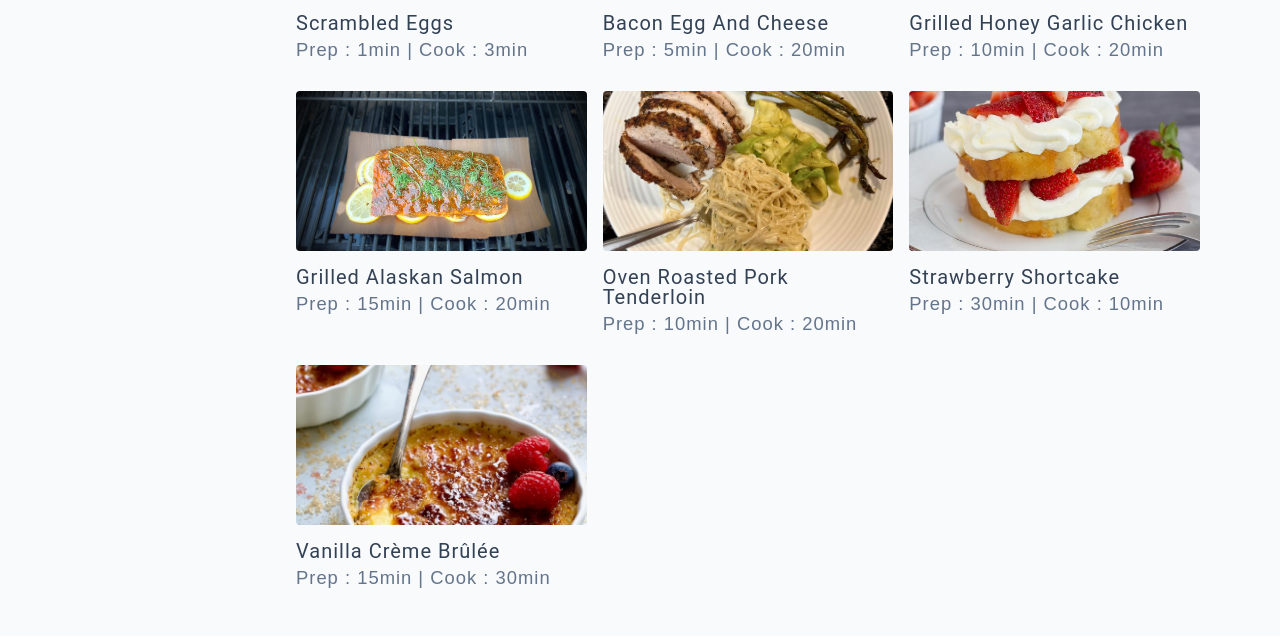
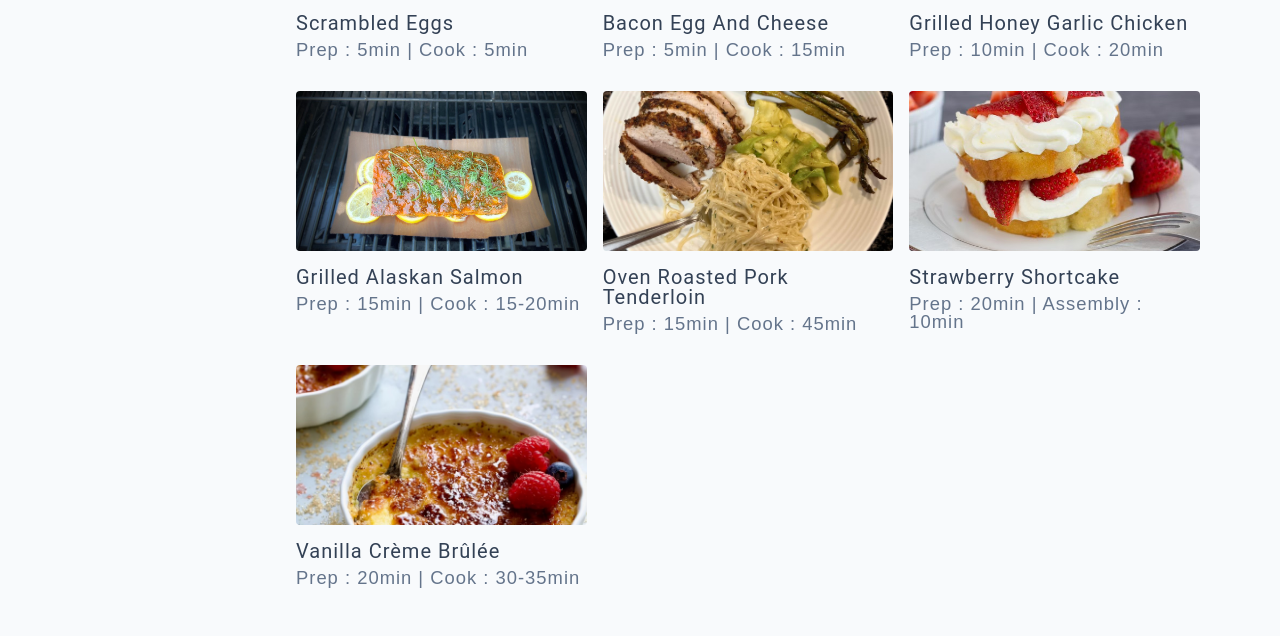
Before and after one commit to Tdrizz/cookbookwebsite, a plain HTML site: page recipes.html in a window 1280 px wide. Shown: the part 377-1015 px from the top of the page. Drawn offline with Linux system fonts and the light colour scheme.

Commit message:
Update prep/cook times in recipes.html

```diff
--- a/recipes.html
+++ b/recipes.html
@@ -61,7 +61,7 @@
           <a id="breakfast" href="./scrambledeggs.html" class="recipe">
             <img src="./assets/recipes/recipe1.jpeg" alt="food" class="img recipe-img"/>
             <h5>Scrambled Eggs</h5>
-            <p>Prep : 1min | Cook : 3min</p>
+            <p>Prep : 5min | Cook : 5min</p>
           </a>
           <!--end of single recipe-->
 
@@ -69,7 +69,7 @@
           <a id="breakfast" href="./baconeggcheese.html" class="recipe">
             <img src="./assets/recipes/recipe2.jpeg" alt="food" class="img recipe-img"/>
             <h5>Bacon Egg and Cheese</h5>
-            <p>Prep : 5min | Cook : 20min</p>
+            <p>Prep : 5min | Cook : 15min</p>
           </a>
           <!--end of single recipe-->
 
@@ -85,7 +85,7 @@
           <a id="entree" href="./grilledsalmon.html" class="recipe">
             <img src="./assets/recipes/recipe4.jpeg" alt="food" class="img recipe-img"/>
             <h5>Grilled Alaskan Salmon</h5>
-            <p>Prep : 15min | Cook : 20min</p>
+            <p>Prep : 15min | Cook : 15-20min</p>
           </a>
           <!--end of single recipe-->
 
@@ -93,7 +93,7 @@
           <a id="entree" href="./porktenderloin.html" class="recipe">
             <img src="./assets/recipes/recipe5.jpeg" alt="food" class="img recipe-img"/>
             <h5>Oven Roasted Pork Tenderloin</h5>
-            <p>Prep : 10min | Cook : 20min</p>
+            <p>Prep : 15min | Cook : 45min</p>
           </a>
           <!--end of single recipe-->
 
@@ -101,7 +101,7 @@
           <a id="dessert" href="./strawberryshortcake.html" class="recipe">
             <img src="./assets/recipes/recipe6.jpeg" alt="food" class="img recipe-img"/>
             <h5>Strawberry Shortcake</h5>
-            <p>Prep : 30min | Cook : 10min</p>
+            <p>Prep : 20min | Assembly : 10min</p>
           </a>
           <!--end of single recipe-->
 
@@ -109,7 +109,7 @@
           <a id="dessert" href="./cremebrulee.html" class="recipe">
             <img src="./assets/recipes/recipe7.jpeg" alt="food" class="img recipe-img"/>
             <h5>Vanilla Crème Brûlée</h5>
-            <p>Prep : 15min | Cook : 30min</p>
+            <p>Prep : 20min | Cook : 30-35min</p>
           </a>
           <!--end of single recipe-->
         </div>
```
